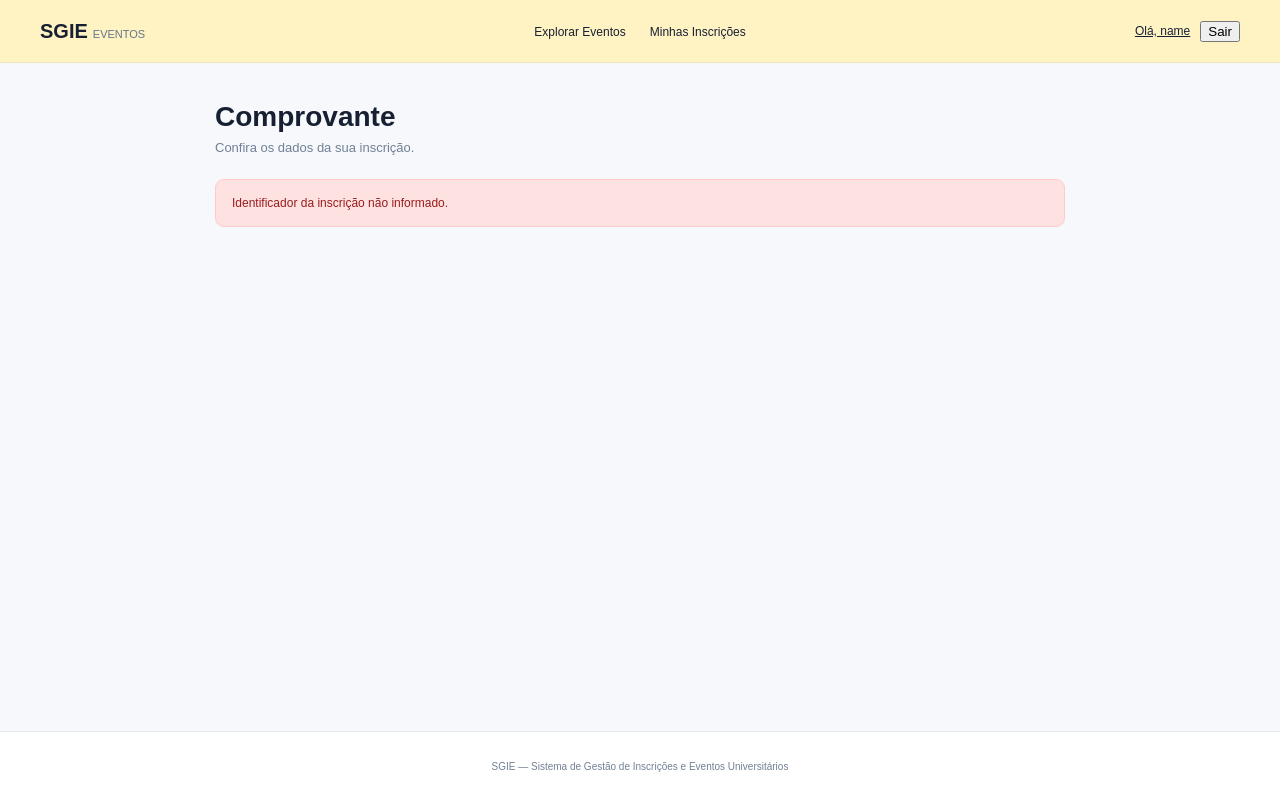
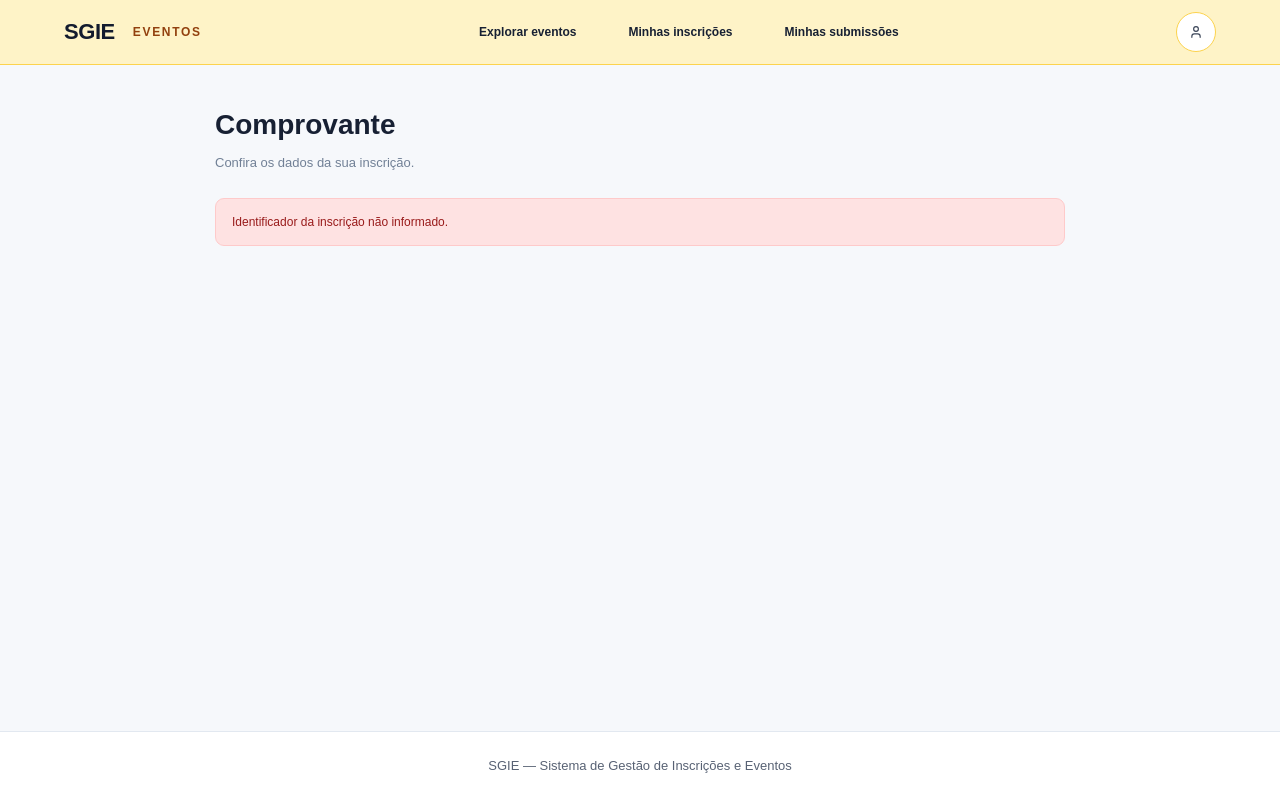
Before and after one commit to lzbttc/Frontend-SGIE, a plain HTML site: page pagamentos/comprovante.html in a window 1280 px wide. Drawn offline with Linux system fonts and the light colour scheme; sample sign-in values are in the browser's storage.

Commit message:
feat(pagamentos): integrar pagamento e comprovante ao shell compartilhado

```diff
--- a/pagamentos/comprovante.html
+++ b/pagamentos/comprovante.html
@@ -8,26 +8,20 @@
 
     <title>Comprovante - SGIE Eventos</title>
 
+    <link rel="stylesheet" href="../sgie.css">
     <link rel="stylesheet" href="pagamento.css">
 </head>
 
-<body class="comprovante-page">
+<body class="comprovante-page app">
 
-    <!-- NAVBAR -->
-    <nav class="pay-navbar">
-        <div class="pay-navbar-container">
-
-            <a href="../index.html" class="pay-brand">
-                SGIE
-                <span>EVENTOS</span>
-            </a>
-
-            <ul class="nav-links pay-nav-links"></ul>
-
-            <div class="nav-user pay-nav-user" id="nav-user-area"></div>
-
+    <!-- NAVBAR COMPARTILHADA -->
+    <header class="nav">
+        <div class="container nav-in">
+            <a href="../index.html" class="brand">SGIE<span class="brand-tag">Eventos</span></a>
+            <nav class="nav-links" aria-label="Principal"></nav>
+            <div class="nav-user" id="nav-user-area"></div>
         </div>
-    </nav>
+    </header>
 
     <!-- CONTEÚDO -->
     <main class="comprovante-container">
@@ -206,16 +200,20 @@
 
     </main>
 
-    <!-- RODAPÉ -->
-    <footer class="pay-footer">
-        <p>
-            SGIE — Sistema de Gestão de Inscrições e Eventos Universitários
-        </p>
+    <!-- RODAPÉ COMPARTILHADO -->
+    <footer class="footer">
+        <div class="container">
+            <p>SGIE — Sistema de Gestão de Inscrições e Eventos</p>
+        </div>
     </footer>
 
     <!-- SCRIPTS -->
     <script src="../config.js"></script>
     <script src="../api.js"></script>
+    <script src="../shared/dom.js"></script>
+    <script src="../shared/formatters.js"></script>
+    <script src="../shared/roles.js"></script>
+    <script src="../shared/layout.js"></script>
     <script src="comprovante.js"></script>
 
 </body>
```
Also changed, not shown: pagamentos/pagamento.html (+18 -20 lines).
